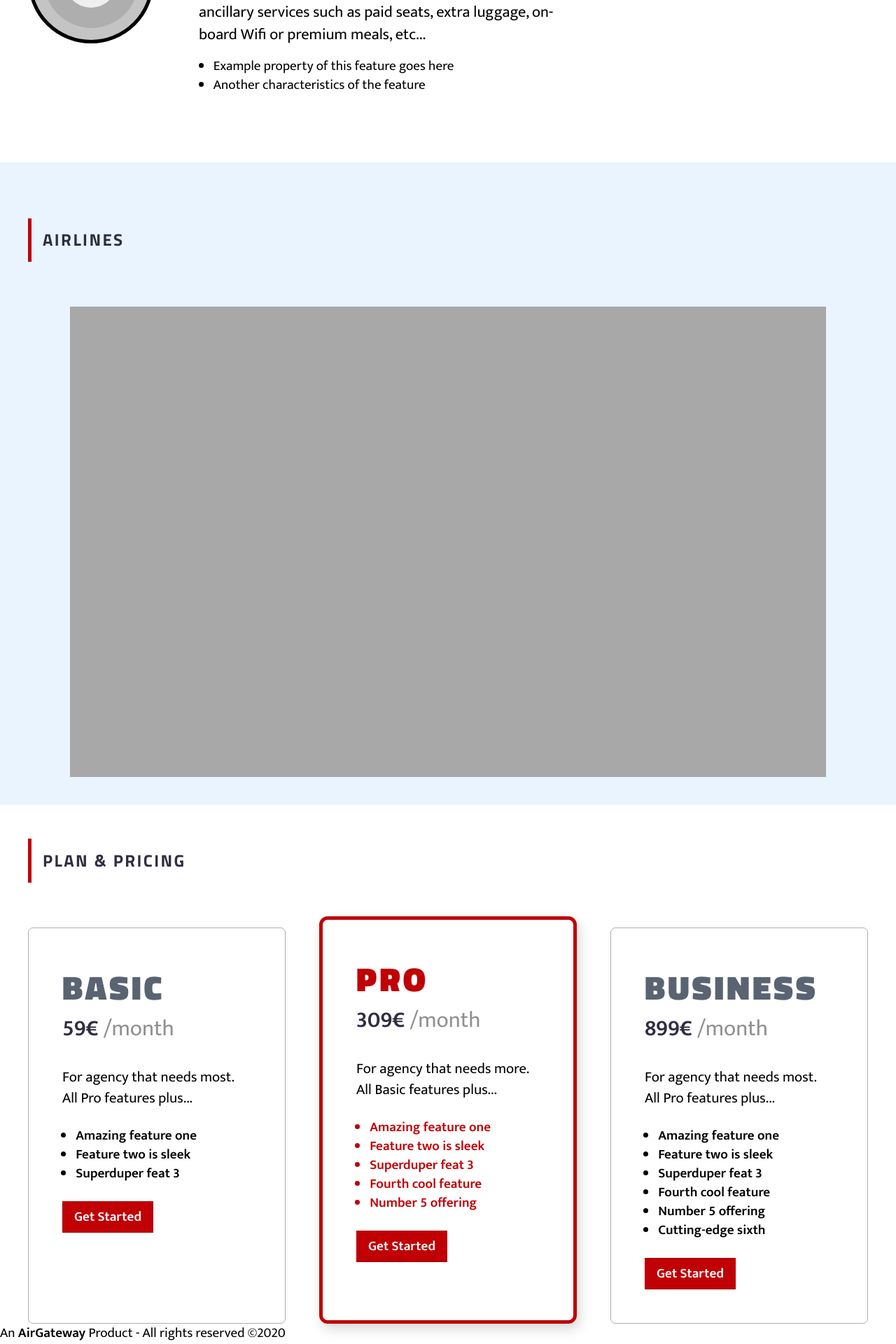
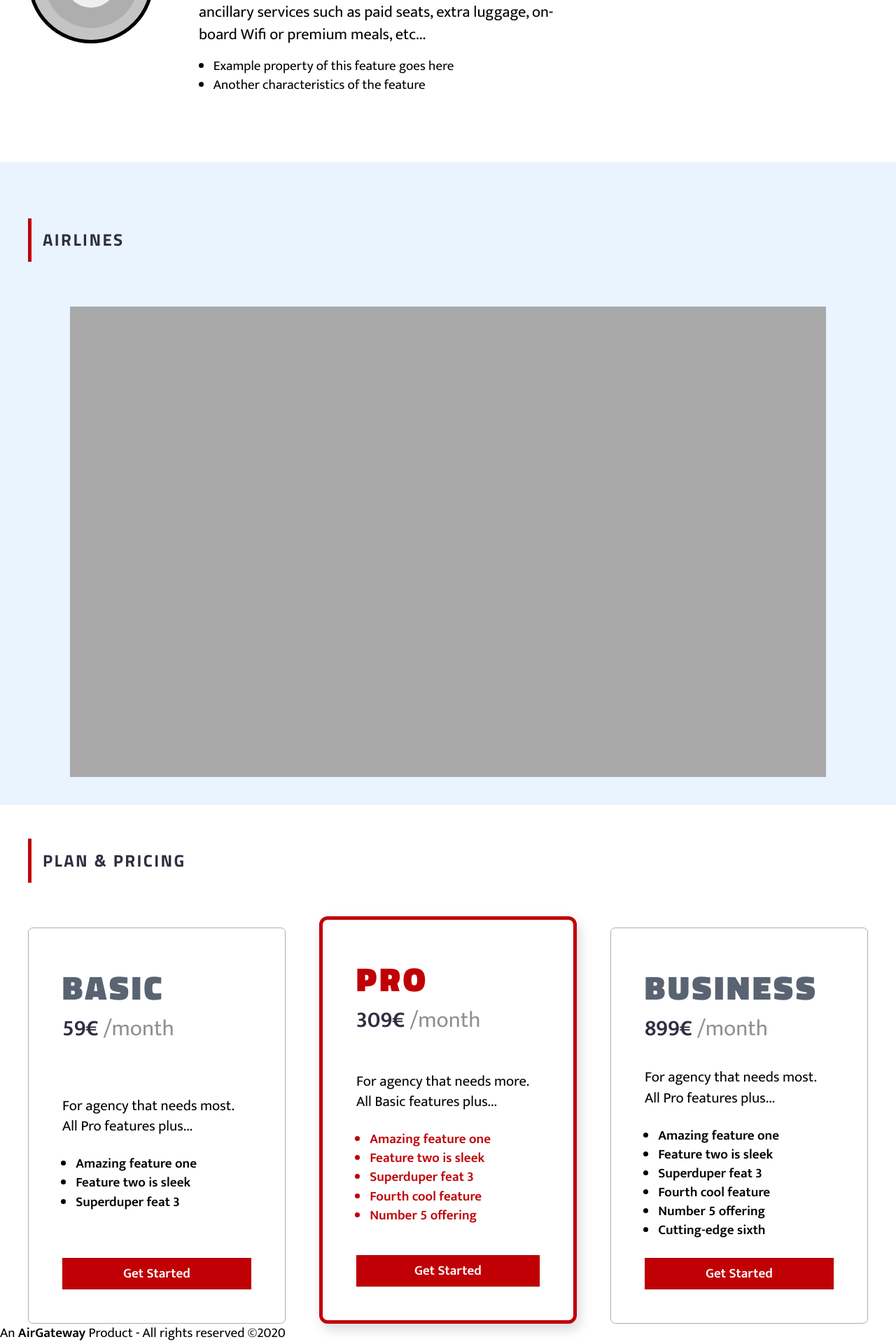
Before and after one commit to tripsimian-labs/bookingpad-web, a Jekyll site: the page built from index.md, in a window 1280 px wide. Shown: the part 1389-3309 px from the top of the page at 70% size. Built offline with Jekyll 4.4.1, drawn with Linux system fonts in a browser that asks for light colours.

Commit message:
Align and style pricing CTA

```diff
--- a/_sass/pricing.scss
+++ b/_sass/pricing.scss
@@ -7,6 +7,9 @@
   }
 
   &Item {
+    display: flex;
+    flex-flow: column nowrap;
+    justify-content: space-between;
     border: 1px solid #aeaeae;
     box-sizing: border-box;
     border-radius: 7px;
@@ -66,4 +69,11 @@
       color: $black;
     }
   }
+
+  &Cta {
+      display: flex;
+      a {
+          width: 100%;
+      }
+  }
 }
```
